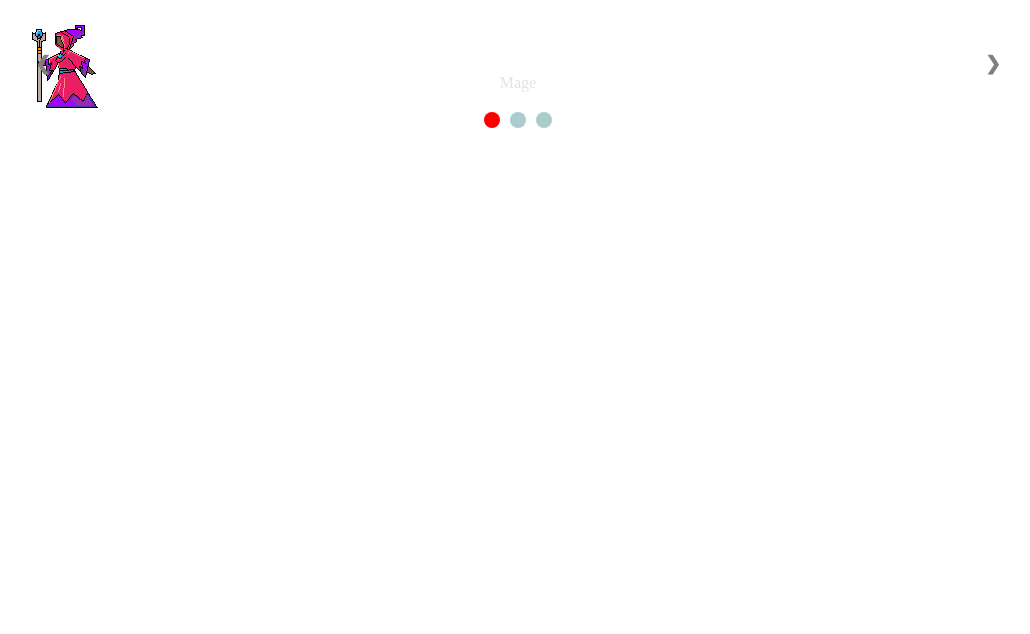
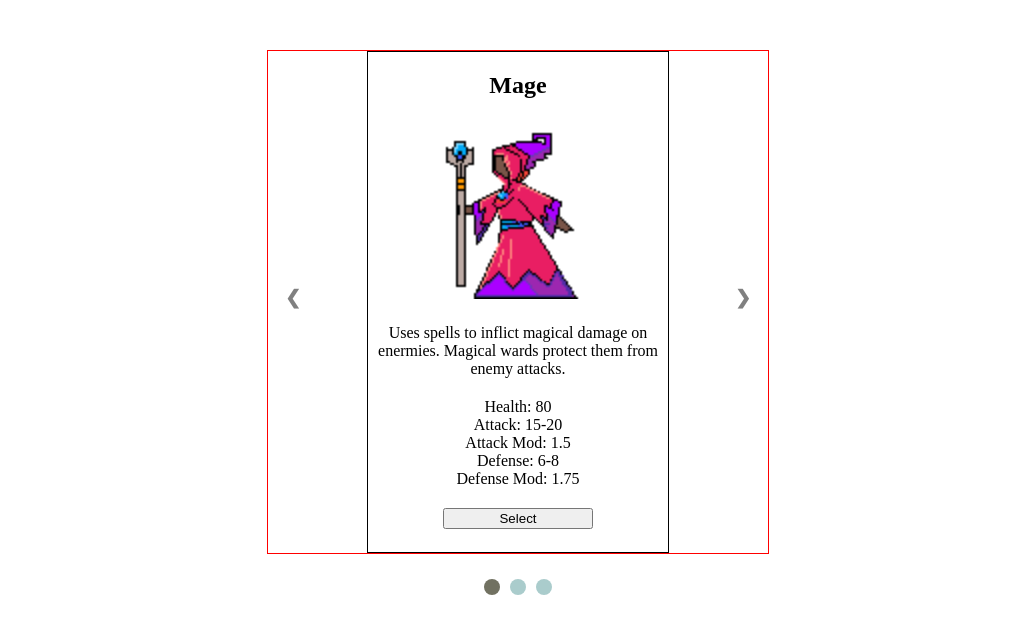
Before and after one commit to EsotericZ/chinguRPG, a plain HTML site: page characterSelection.html in a window 1280 px wide. Shown: the whole page, without its empty margins (122-1152 px from the left). Drawn offline with Linux system fonts and the light colour scheme.

Commit message:
mage css

```diff
--- a/assets/css/style.css
+++ b/assets/css/style.css
@@ -1,18 +1,57 @@
-* {box-sizing:border-box}
-
-/* Slideshow container */
 .carousel {
-  max-width: 1000px;
+  max-width: 500px;
   position: relative;
   margin: auto;
+  margin-top: 50px;
+  margin-bottom: 25px;
+  border: 1px solid red;
 }
 
-/* Make the images invisible by default */
 .charClass {
   display: none;
 }
 
-/* forward & Back buttons */
+.card {
+  justify-content: center;
+  margin: auto;
+  border: 1px solid black;
+  height: 500px;
+  width: 300px;
+}
+
+h2 {
+  text-align: center;
+  margin: 20px 0 0 0;
+}
+
+ul {
+  text-align: center;
+  list-style-type: none;
+  margin: 20px 0 0 0;
+  padding: 0;
+}
+
+img {
+  display: block;
+  margin-left: auto;
+  margin-right: auto;
+  height: 200px;
+}
+
+#mageBtn, #warriorBtn, #rangerBtn {
+  width: 150px;
+  margin: 20px auto;
+  display: block;
+}
+
+.info {
+  margin-top: 25px;
+  /* color: #e3e3e3; */
+  font-size: 16px;
+  width: 100%;
+  text-align: center;
+}
+
 .back, .forward {
   cursor: pointer;
   position: absolute;
@@ -28,32 +67,17 @@
   user-select: none;
 }
 
-/* Place the "forward button" to the right */
 .forward {
   right: 0;
   border-radius: 4px 0 0 4px;
 }
 
-/*when the user hovers,add a black background with some little opacity */
 .back:hover, .forward:hover {
   background-color: rgba(0,0,0,0.8);
 }
 
-
-
-/* Caption Info */
-.info {
-  color: #e3e3e3;
-  font-size: 16px;
-  padding: 10px 14px;
-  position: absolute;
-  bottom: 10px;
-  width: 100%;
-  text-align: center;
-}
-
 .dots {
-    cursor: pointer;
+  /* cursor: pointer; */
   height: 16px;
   width: 16px;
   margin: 0 3px;
@@ -63,10 +87,10 @@
   transition: background-color 0.5s ease;
 }
 
+/* .dots:hover {
+  background-color: #717161;
+} */
+
 .active {
-    background-color: red;
-}
-
-.enable, .dots:hover {
   background-color: #717161;
 }
--- a/characterSelection.html
+++ b/characterSelection.html
@@ -10,25 +10,42 @@
     <body>
         <div class="carousel">
             <div class="charClass">
-                <img src="./assets/images/mage.png">
-                <div class="info">Mage</div>
+                <div class="card">
+                    <h2>Mage</h2>
+                    <img src="./assets/images/mage.png">
+                    <div class="info">Uses spells to inflict magical damage on enermies. Magical wards protect them from enemy attacks.</div>
+                    <ul>
+                        <li>Health: 80</li>
+                        <li>Attack: 15-20</li>
+                        <li>Attack Mod: 1.5</li>
+                        <li>Defense: 6-8</li>
+                        <li>Defense Mod: 1.75</li>
+                    </ul>
+                    <button id="mageBtn">Select</button>
+                </div>
             </div>
             <div class="charClass">
-                <img src="./assets/images/ranger.png">
-                <div class="info">Ranger</div>
+                <div class="card">
+                    <h2>Ranger</h2>
+                    <img src="./assets/images/ranger.png">
+                    <div class="info">Ranger</div>
+                </div>
             </div>
             <div class="charClass">
-                <img src="./assets/images/warrior.png">
-                <div class="info">Warrior</div>
+                <div class="card">
+                    <h2>Warrior</h2>
+                    <img src="./assets/images/warrior.png">
+                    <div class="info">Warrior</div>
+                </div>
             </div>
 
             <a class="back" onclick="nextCharacter(-1)">&#10094;</a>
             <a class="forward" onclick="nextCharacter(1)">&#10095;</a>
         </div>
         <div style="text-align:center">
-            <span class="dots" onclick="currentSlide(1)"></span>
-            <span class="dots" onclick="currentSlide(2)"></span>
-            <span class="dots" onclick="currentSlide(3)"></span>
+            <span class="dots"></span>
+            <span class="dots"></span>
+            <span class="dots"></span>
         </div>
         <script src="./assets/js/script.js"></script>
     </body>
```
Lines whose indentation alone changed are shown as unchanged.
